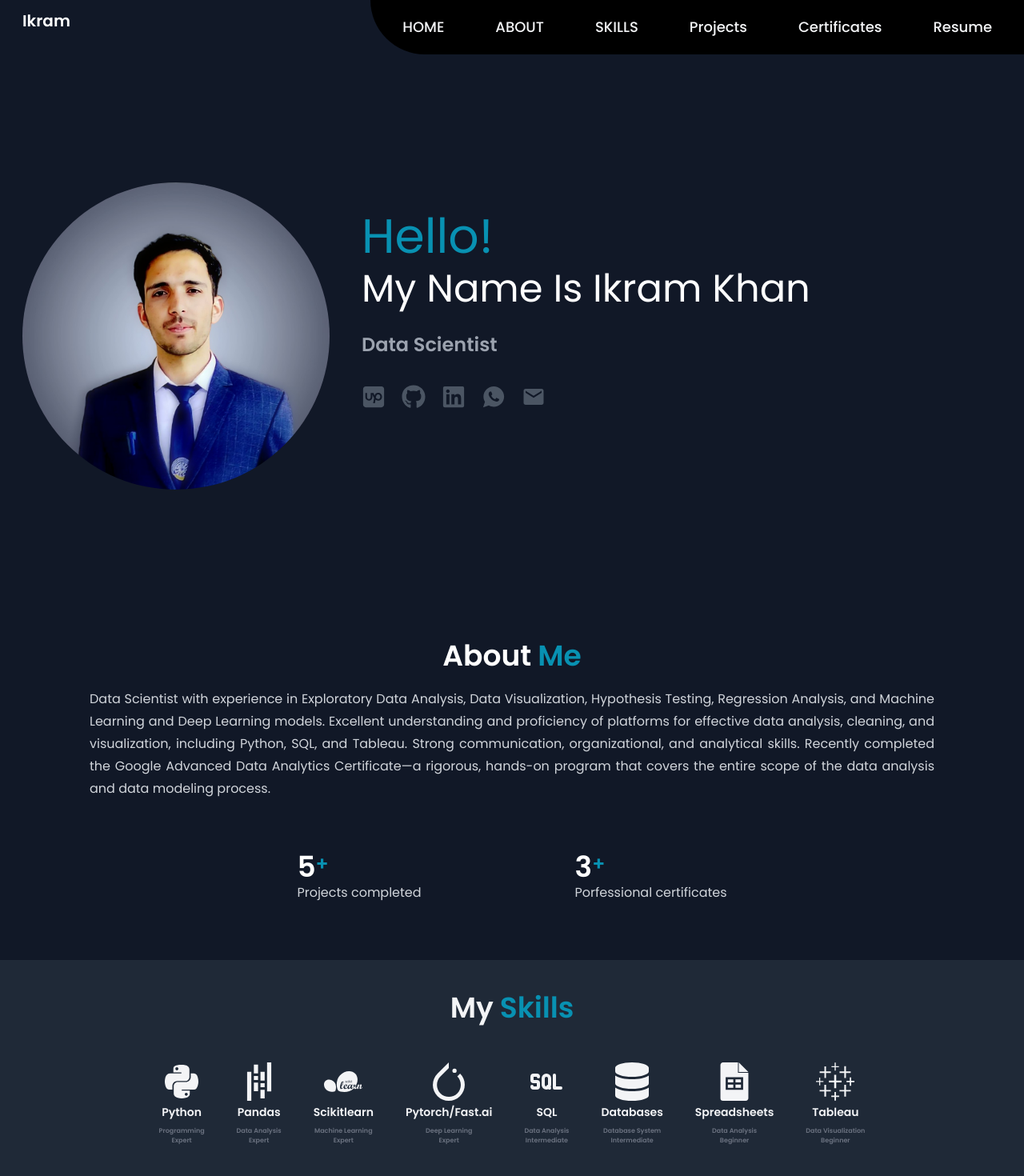
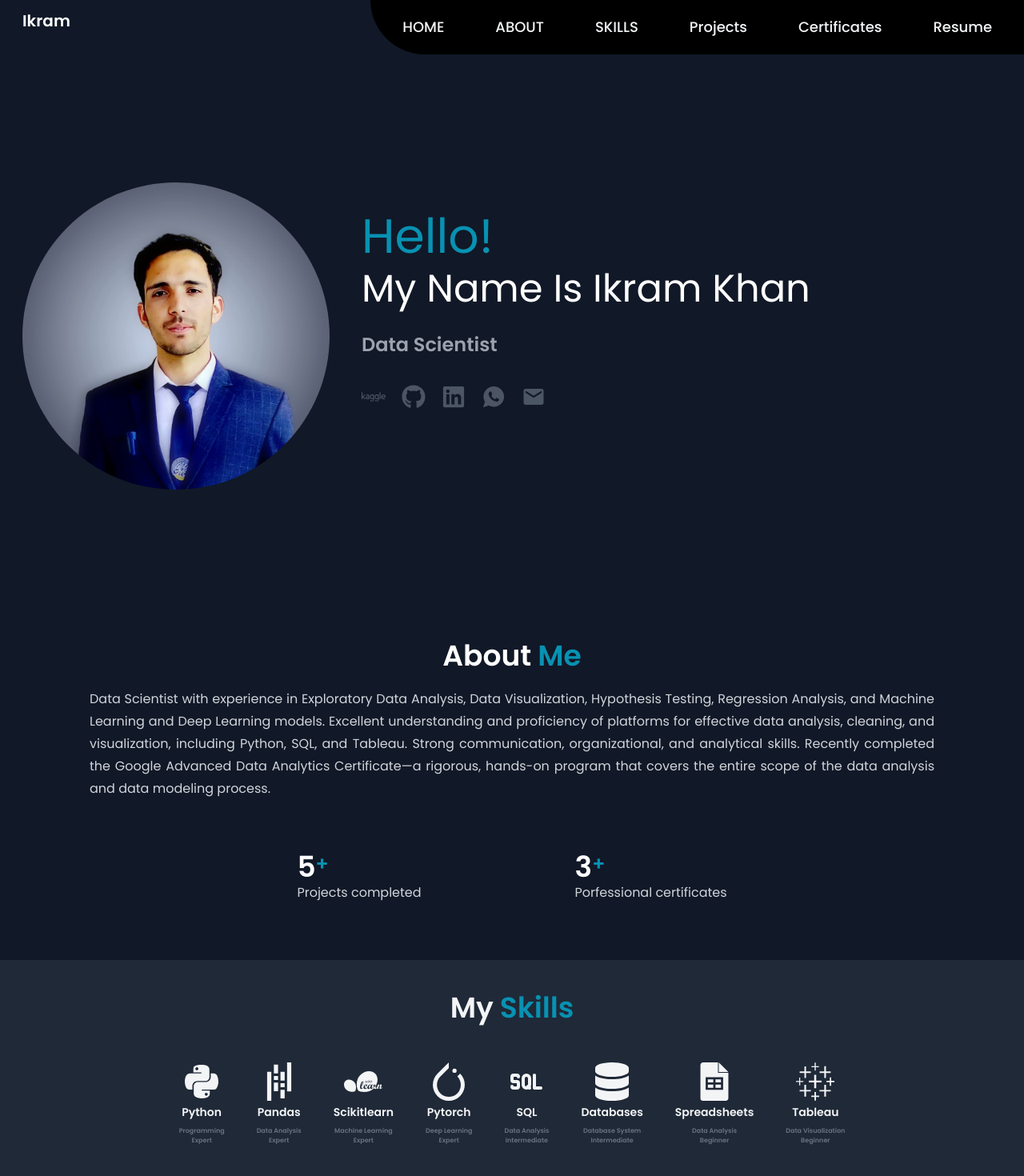
Before and after one commit to ikram98ai/portfolio, a React (Vite) app: page / in a window 1280 px wide. Shown: the top 1470 px of the page at 80% size. Built offline with nearby package versions, Linux system fonts and the light colour scheme.

Commit message:
adding kaggle profile

```diff
--- a/src/components/Hero.tsx
+++ b/src/components/Hero.tsx
@@ -2,13 +2,13 @@ import hero from "../assets/images/hero.jpg";
 import { FaLinkedin,FaGithub} from "react-icons/fa";
 import {MdEmail} from "react-icons/md"
 import {IoLogoWhatsapp} from "react-icons/io"
-import { FaSquareUpwork } from "react-icons/fa6";
+import { SiKaggle } from "react-icons/si";
 
 const Hero = () =>{
 
 
     const social_media = [
-        {icon: <FaSquareUpwork />, link:'https://www.upwork.com/services/product/development-it-eda-statistical-analysis-and-predictive-ml-models-1791409816667506283?ref=project_share'    },
+        {icon: <SiKaggle />, link:'https://www.kaggle.com/ikram98ai'    },
         {icon: <FaGithub/>,link:"https://github.com/ikram98ai?tab=repositories"},
         {icon: <FaLinkedin/>,link:"https://www.linkedin.com/in/ikram98ai/"},
         {icon: <IoLogoWhatsapp/>, link:"https://wa.me/+923020185186"},
--- a/src/components/Skills.tsx
+++ b/src/components/Skills.tsx
@@ -24,7 +24,7 @@ const Skills = () => {
     },
     {
       icon: <SiPytorch />,
-      name: "Pytorch/Fast.ai",
+      name: "Pytorch",
       skill: "Deep Learning",
       level: "Expert",
     },
```
